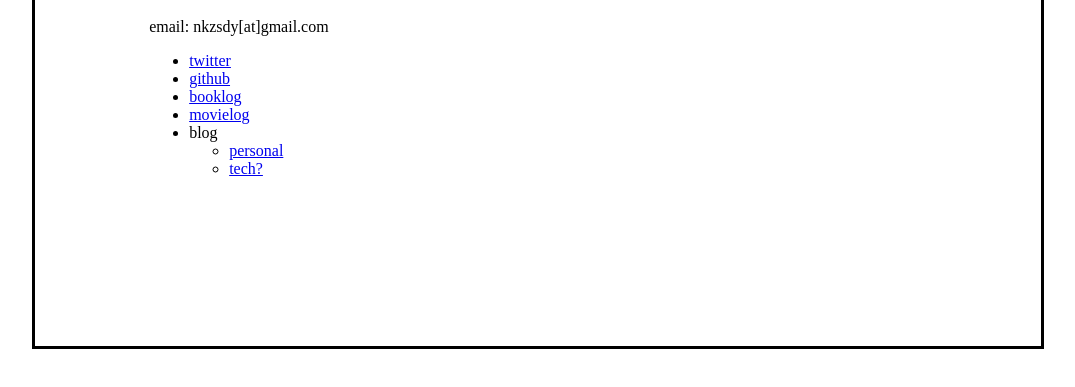
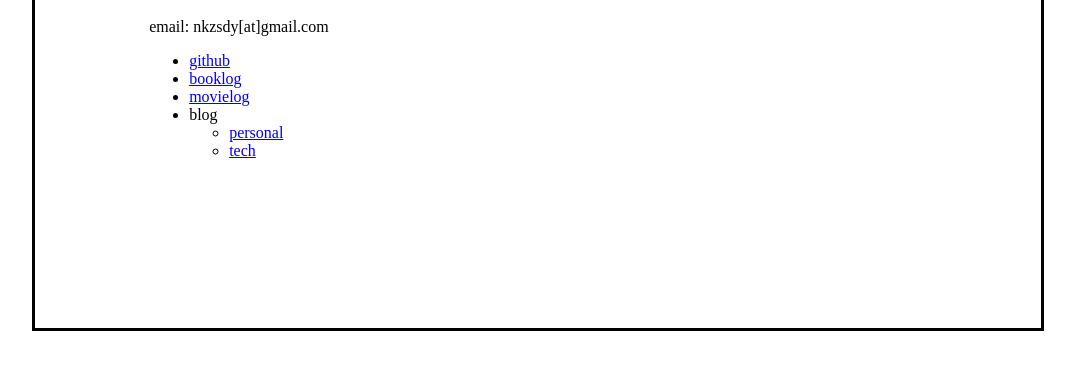
Before and after one commit to nkzsdy/nkzsdy.github.io, a plain HTML site: page index.html in a window 1280 px wide. Shown: the part 229-616 px from the top of the page, without its empty margins (102-1177 px from the left). Drawn offline with Linux system fonts and the light colour scheme.

Commit message:
Update index.html

```diff
--- a/index.html
+++ b/index.html
@@ -12,14 +12,13 @@
     <p>email: nkzsdy[at]gmail.com</p>
     <div>
       <ul>
-        <li><a href="https://twitter.com/nkzsdy">twitter</a></li>
         <li><a href="https://github.com/nkzsdy">github</a></li>
         <li><a href="https://bookmeter.com/users/548325">booklog</a></li>
         <li><a href="https://filmarks.com/users/nkzsdy">movielog</a></li>
         <li>blog</li>
         <ul>
           <li><a href="https://cccka.blogspot.com/">personal</a></li>
-          <li><a href="https://nkzsdy.hatenablog.jp/">tech?</a></li>
+          <li><a href="https://nkzsdy.hatenablog.jp/">tech</a></li>
         </ul>
       </ul>
     </div>
```
